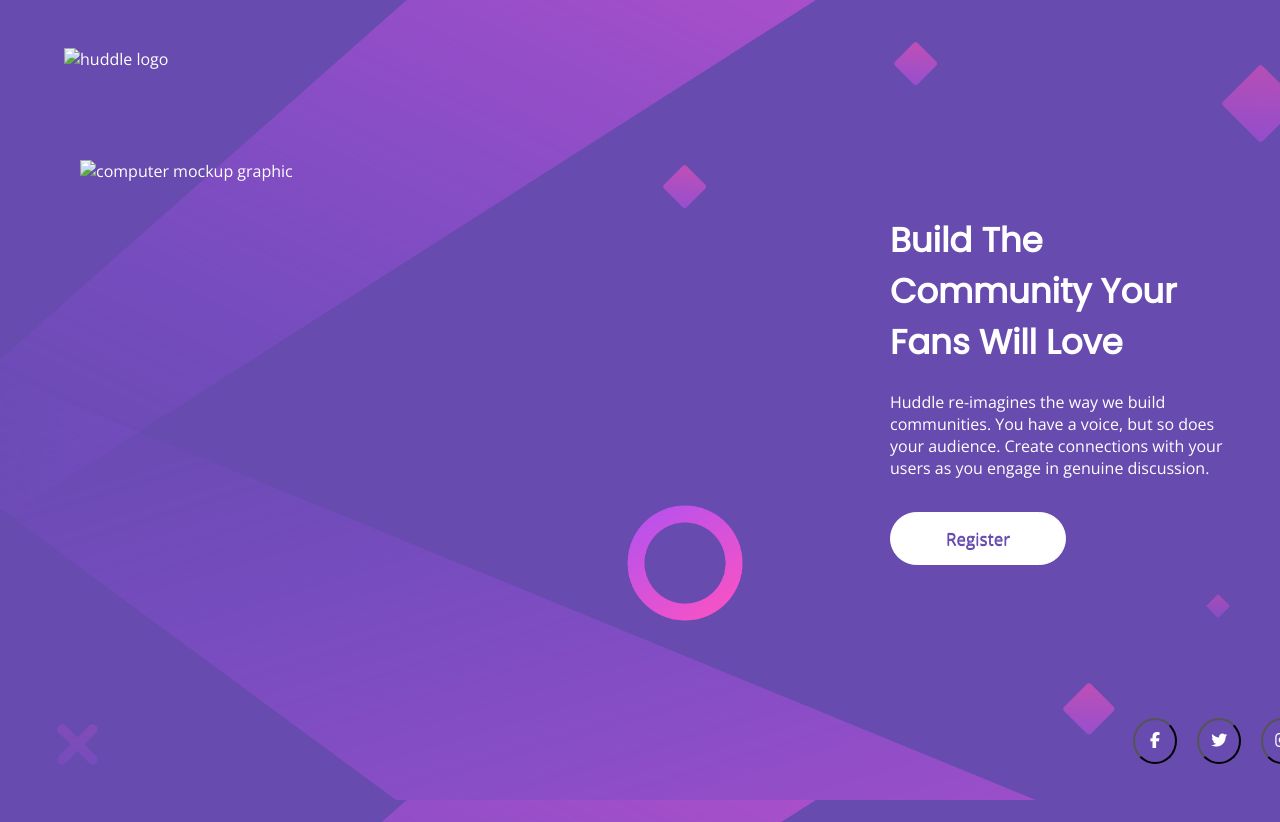
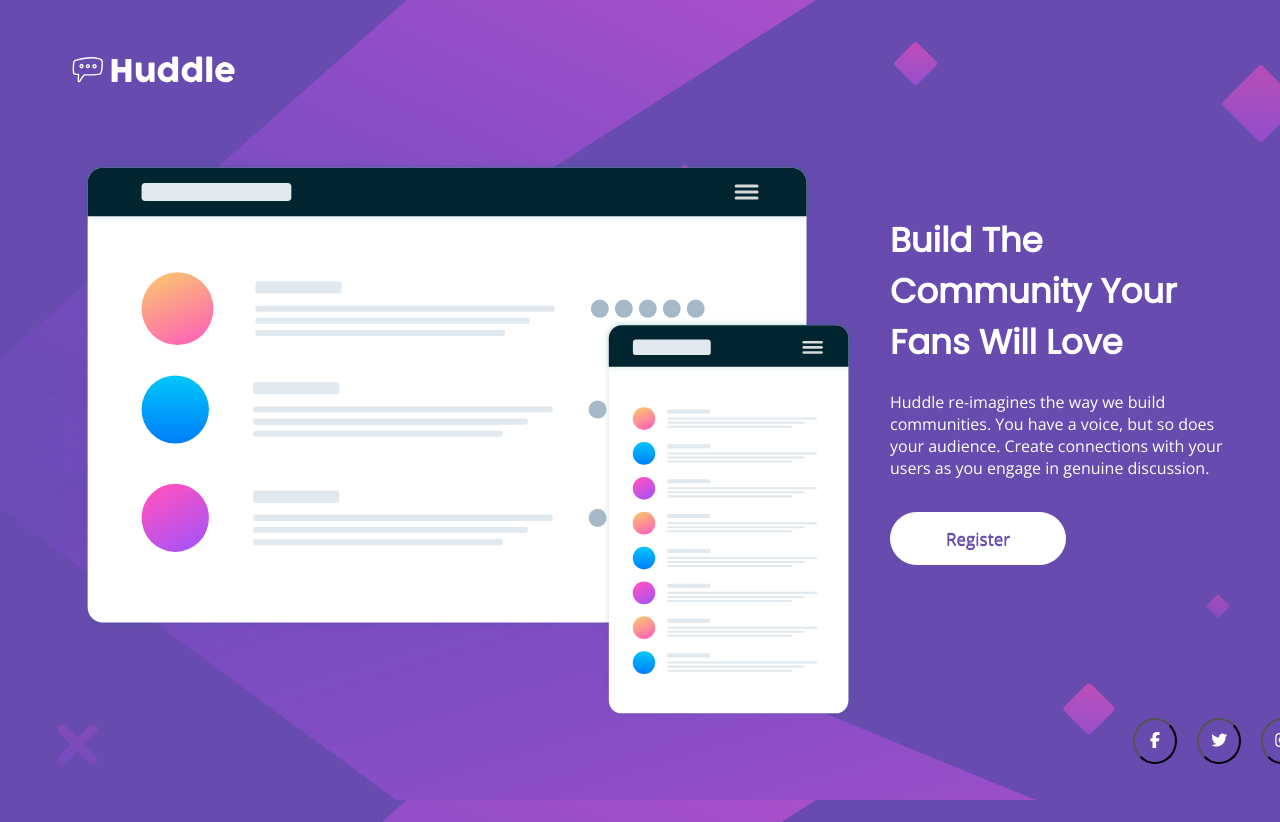
Before and after one commit to BrettRenee/landing-page-challenge, a plain HTML site: page index.html in a window 1280 px wide. Shown: the top 822 px of the page. Drawn offline with nearby package versions, Linux system fonts and the light colour scheme; files whose address does not match are found by name.

Commit message:
new image file paths

```diff
--- a/index.html
+++ b/index.html
@@ -5,13 +5,13 @@
     <title>Huddle Landing Page</title>
     <link rel="stylesheet" href="styles.css">
     <script src="https://kit.fontawesome.com/5a7b813e96.js"></script>
-    <link rel="icon" href="images/hnet.com-image.ico">
+    <link rel="icon" href="hnet.com-image.ico">
     <link href="https://fonts.googleapis.com/css?family=Open+Sans|Poppins&display=swap" rel="stylesheet">
   </head>
 <body>
   <div>
-  <img class="logo" src="images/logo.svg" alt="huddle logo" style="width: 175px; height: 43.197;">
-  <img class="computer" src="images/illustration-mockups.svg" alt="computer mockup graphic" style="width: 775px; height: 560px;">
+  <img class="logo" src="logo.svg" alt="huddle logo" style="width: 175px; height: 43.197;">
+  <img class="computer" src="illustration-mockups.svg" alt="computer mockup graphic" style="width: 775px; height: 560px;">
 </div>
 <div class="text-container">
    <h1>Build The Community Your Fans Will Love</h1>
```
